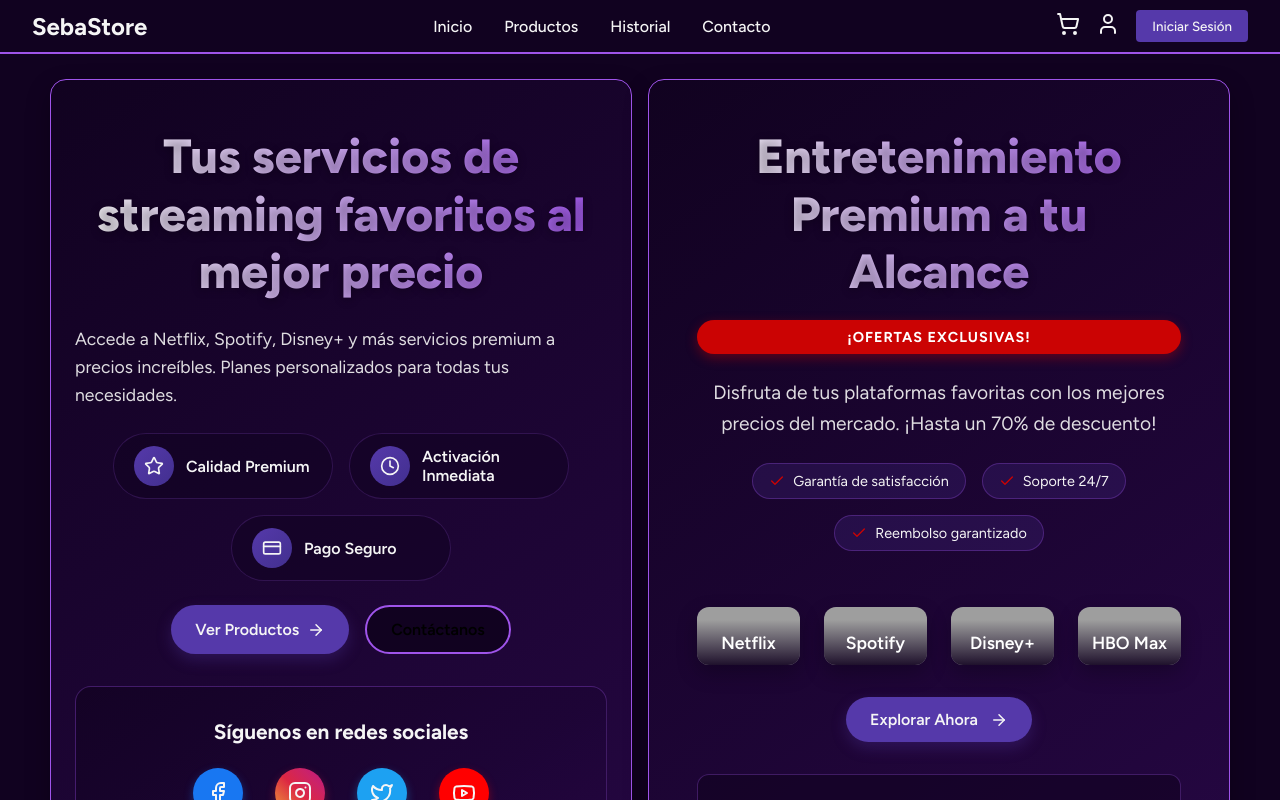
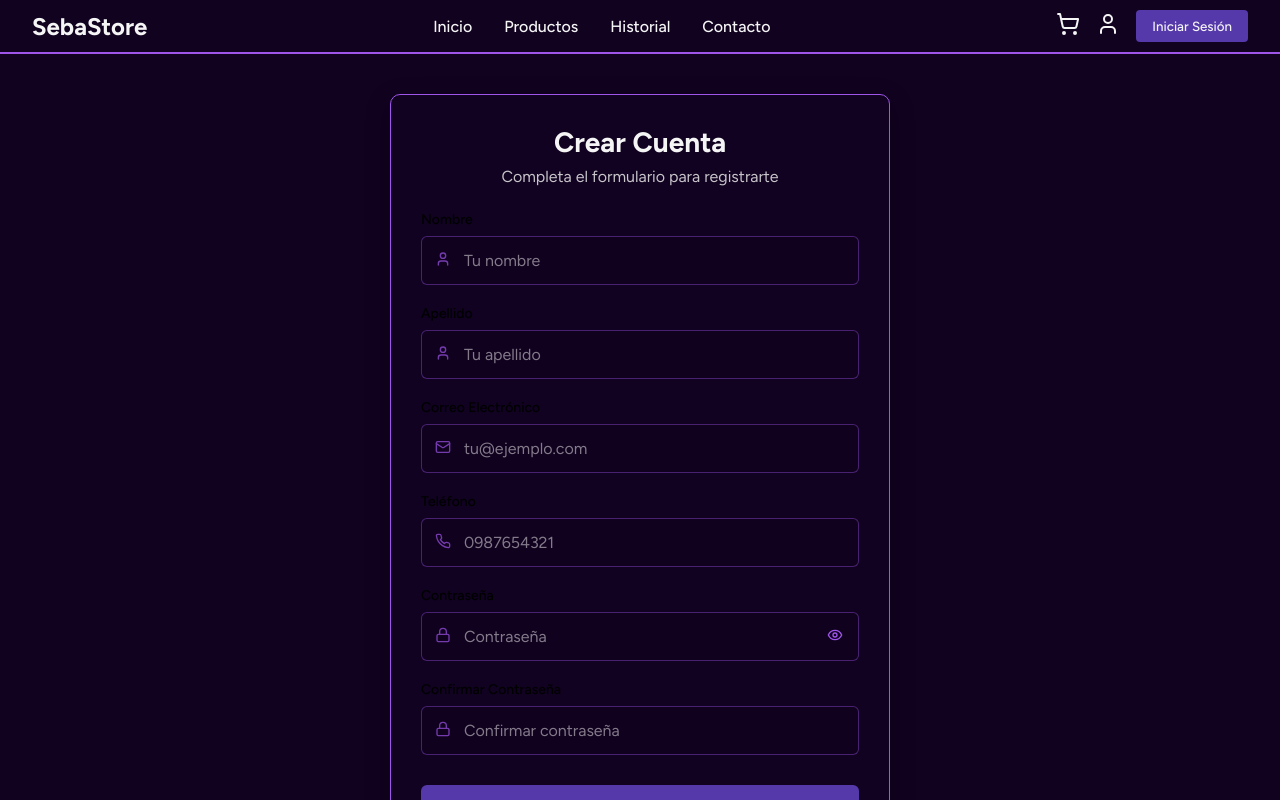
Before and after one commit to itzsebas121/sebastore, a React (Vite) app: page /register in a window 1280 px wide. Before the commit this address led to /. Shown: the top 800 px of the page. Built offline with nearby package versions, Linux system fonts and the light colour scheme; grey boxes are pictures that could not be loaded.

Commit message:
fix the bugs of styles

```diff
--- a/src/App.tsx
+++ b/src/App.tsx
@@ -35,7 +35,7 @@
           <Route path="/" element={<Home />} />
           <Route path="/products" element={<Products />} />
           <Route path="/login" element={<Login />} />
-          <Route path="/registro" element={<Registro />} />
+          <Route path="/register" element={<Registro />} />
           <Route path="/contact" element={<Contact />} />
           <Route path="/history" element={<History />} />
 
--- a/src/Pages/Login/Login.tsx
+++ b/src/Pages/Login/Login.tsx
@@ -105,7 +105,7 @@
       </form>
 
       <div className="auth-footer">
-        ¿No tienes una cuenta? <a href="/registro">Regístrate</a>
+        ¿No tienes una cuenta? <a href="/register">Regístrate</a>
       </div>
     </div>
   );
--- a/src/Pages/Login/Registro.tsx
+++ b/src/Pages/Login/Registro.tsx
@@ -2,7 +2,7 @@
 import config from "../../config"
 import { useState } from "react"
 import { useNavigate } from "react-router-dom"
-
+import './Login.css'
 export default function Registro() {
   const [nombre, setNombre] = useState("")
   const [apellido, setApellido] = useState("")
@@ -127,7 +127,7 @@
           <input
             id="telefono"
             type="tel"
-            placeholder="555-1234"
+            placeholder="0987654321"
             value={telefono}
             onChange={(e) => setTelefono(e.target.value)}
             required
--- a/src/components/Loading/LoadingImage.css
+++ b/src/components/Loading/LoadingImage.css
@@ -91,11 +91,10 @@
   }
 }
 
-/* Variante alternativa con efecto de pulso para el texto */
 .loading-text {
   position: relative;
   background: linear-gradient(to right, var(--color-text), var(--border));
-  -webkit-background-clip: text;
+  background-clip: text;
   -webkit-text-fill-color: transparent;
   animation: textPulse 2s ease-in-out infinite;
 }
```
